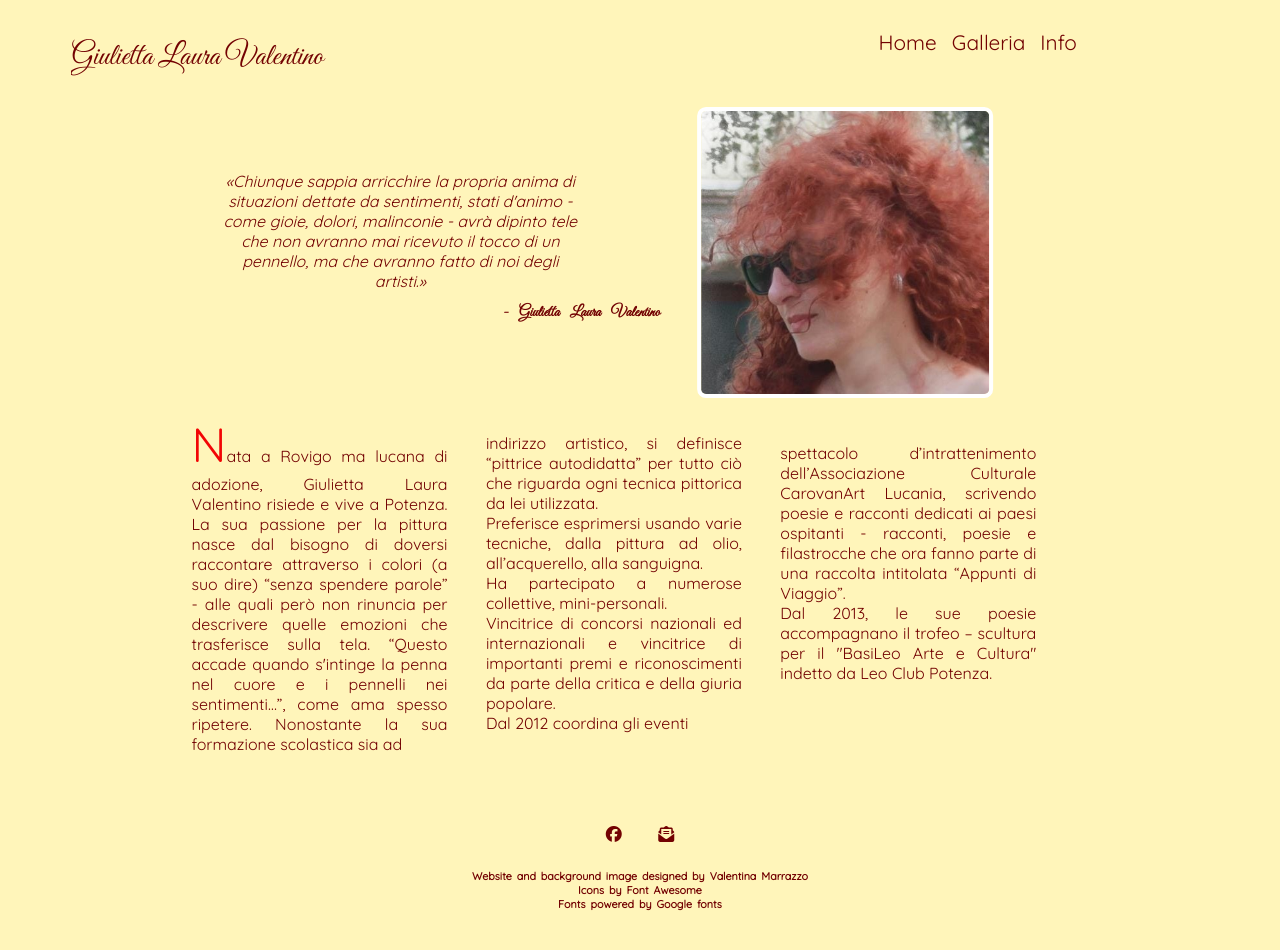
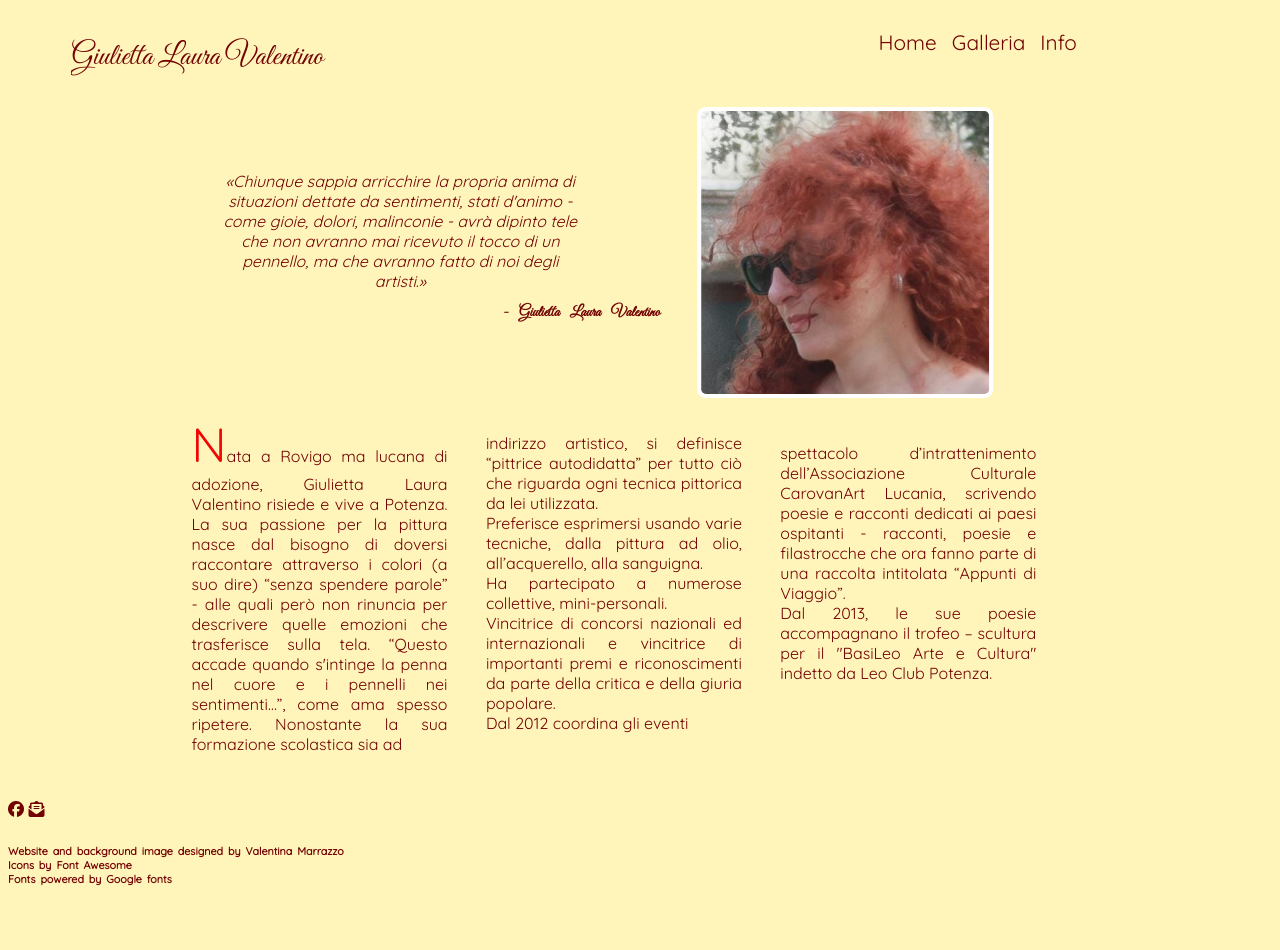
Before and after one commit to ValentinaMarrazzo/giuliettart, a plain HTML site: page about.html in a window 1280 px wide. After the commit the page ends 911 px from the top, so only its background shows below. Drawn offline with Linux system fonts and the light colour scheme.

Commit message:
no footer

```diff
--- a/css/bio.css
+++ b/css/bio.css
@@ -99,16 +99,3 @@ p.text2 {width: 16em;
 #c2 {padding-top: 2%;}
 #c3 {padding-top: 3%}
 #c2 #c3 {font-size: 1em;}
-#footer {position: relative;
-	width: 100%;
-	text-align: center;
-		}
-.container-fluid {position: relative;
-	top: 5%;
-	padding-top: 2%;
-	padding-bottom: 5%;
-	word-spacing: 2em;}
-.container-fluid a:link {color: #730202;}
-.container-fluid a:visited {color: #730202;}
-.container-fluid a:hover {color: #730202;
-	padding-bottom: 3%;}
```
